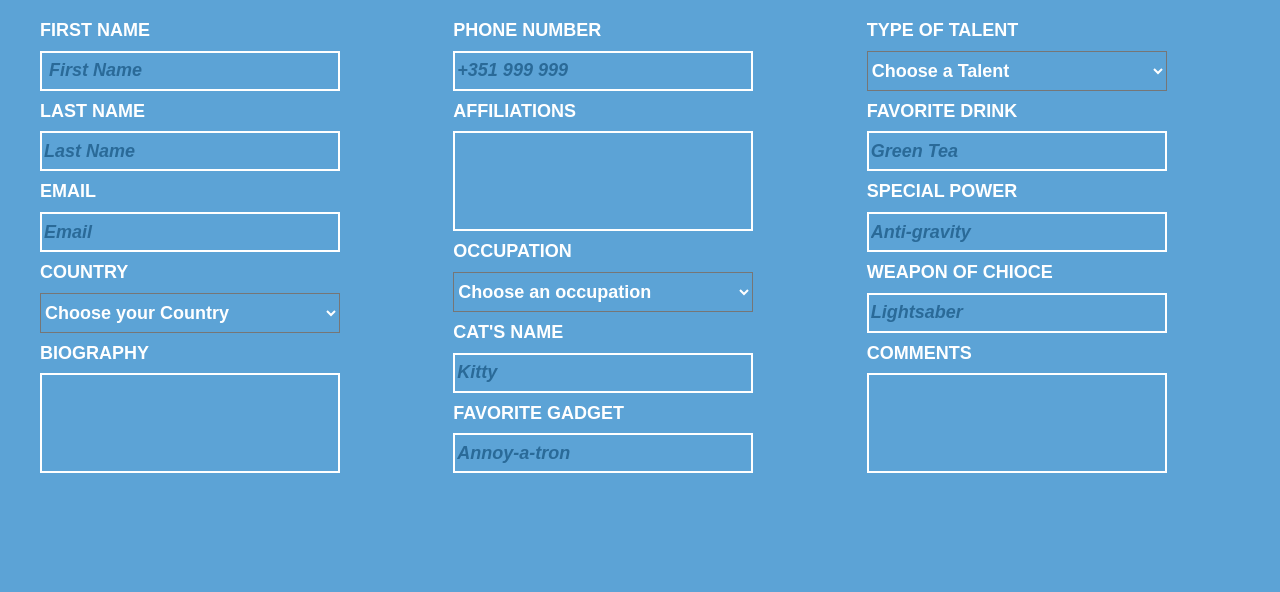
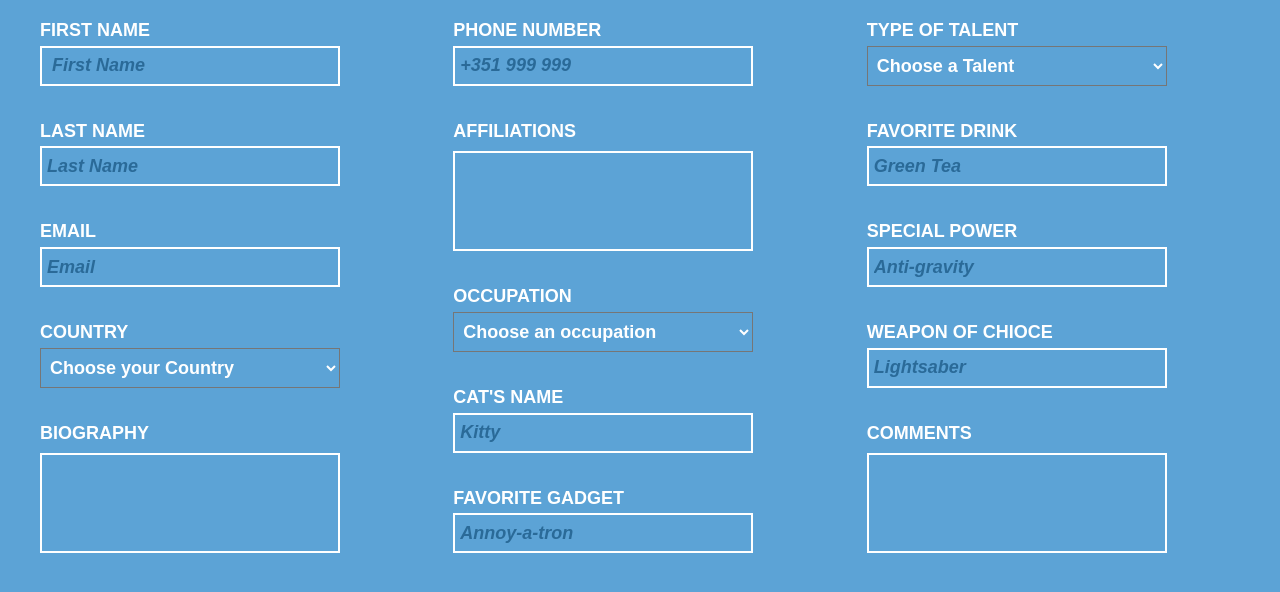
Before and after one commit to jacotri77/Basic-HTML-CSS-Form, a plain HTML site: page index.html in a window 1280 px wide. Drawn offline with Linux system fonts and the light colour scheme.

Commit message:
ok seriously final draft

```diff
--- a/style.css
+++ b/style.css
@@ -24,14 +24,16 @@ form {
 }
 
 label{
-	padding-top: 10px;
-	margin-top: 10px;
+	padding-top: 5px;
+	margin: 15px 0px;
+
 }
 
 input {
 	height: 40px;
 	width: 300px;
-	margin: 10px 0px;
+	margin: 5px 0px 35px;
+	padding:5px;
 	border: 2px solid white;
 	background: rgb(92, 163, 214);
 }
@@ -61,7 +63,8 @@ input:hover, select:hover {
 select {
 	height: 40px;
 	width: 300px;
-	margin: 10px 0px;
+	margin: 5px 0px 35px;
+	padding:5px;
 	outline-color: rgb(42, 106, 152);
 	background: rgb(92, 163, 214);
 }
```
